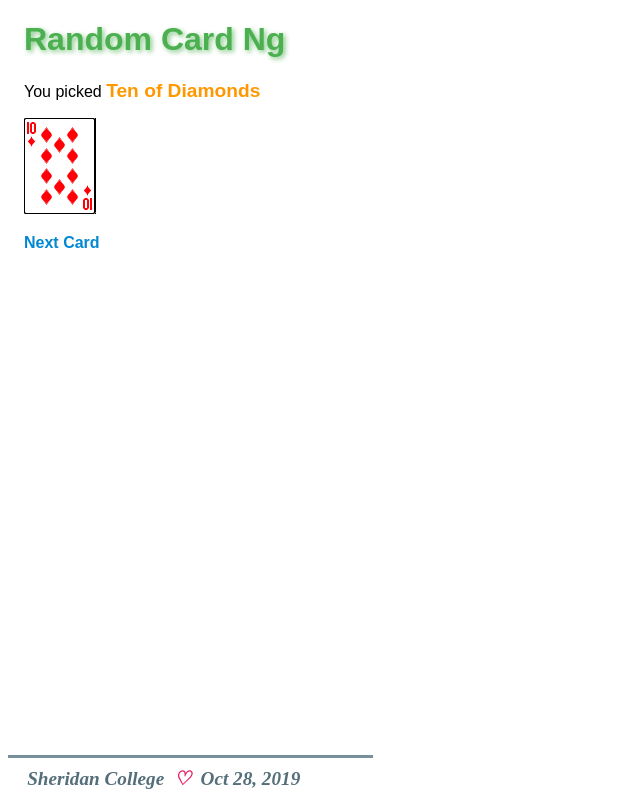
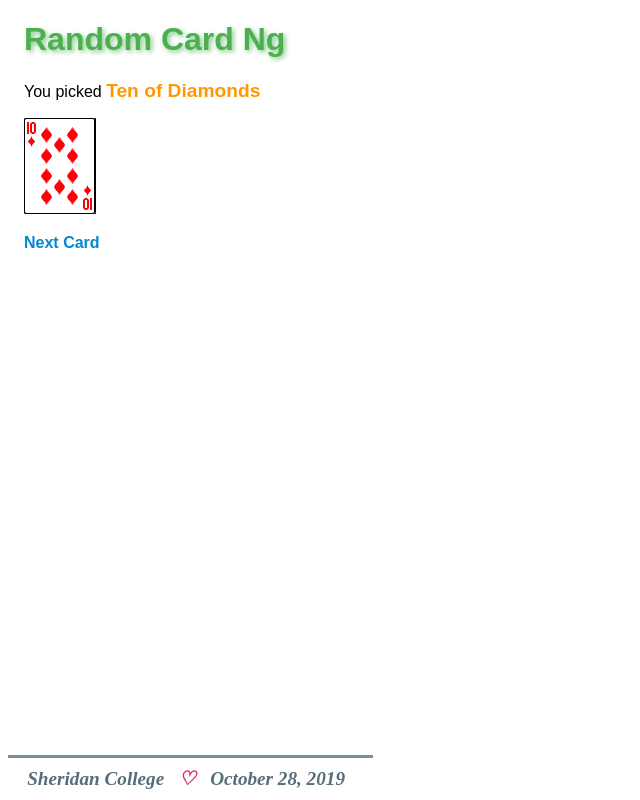
Before and after one commit to tetervak/RandCardNg, an Angular app: page / in a window 1280 px wide. Shown: the whole page, without its empty margins (0-640 px from the left). Built offline with nearby package versions, Linux system fonts and the light colour scheme.

Commit message:
optimized date in the footer

```diff
--- a/src/app/app.footer.component.html
+++ /dev/null
@@ -1 +0,0 @@
-<footer>Sheridan College&nbsp;&nbsp;<span class='hart'>&#9825;</span>&nbsp;&nbsp;{{date}}</footer>
--- a/src/app/app.footer.component.ts
+++ /dev/null
@@ -1,19 +0,0 @@
-import { Component } from '@angular/core';
-
-@Component({
-  selector: 'app-footer',
-  templateUrl: './app.footer.component.html',
-  styleUrls: ['./app.footer.component.css']
-})
-export class AppFooterComponent {
-  date: string;
-  constructor() {
-    const date = new Date();
-    const year = date.getFullYear();
-    const months
-      = ['Jan', 'Feb', 'Mar', 'Apr', 'May', 'Jun', 'Jul', 'Aug', 'Sep', 'Oct', 'Nov', 'Dec'];
-    const month = months[date.getMonth()];
-    const day = date.getDate();
-    this.date = `${month} ${day}, ${year}`;
-  }
-}
--- a/src/app/app.module.ts
+++ b/src/app/app.module.ts
@@ -2,11 +2,11 @@ import { BrowserModule } from '@angular/platform-browser';
 import { NgModule } from '@angular/core';
 
 import { AppComponent } from './app.component';
-import {AppFooterComponent} from './app.footer.component';
+import {FooterComponent} from './footer.component';
 
 @NgModule({
   declarations: [
-    AppComponent, AppFooterComponent
+    AppComponent, FooterComponent
   ],
   imports: [
     BrowserModule
--- /dev/null
+++ b/src/app/footer.component.html
@@ -0,0 +1,5 @@
+<footer>
+  Sheridan College&nbsp;&nbsp;
+  <span class='hart'>&#9825;</span>
+  &nbsp;&nbsp;{{today | date: 'longDate'}}
+</footer>
--- /dev/null
+++ b/src/app/footer.component.ts
@@ -0,0 +1,13 @@
+import { Component } from '@angular/core';
+
+@Component({
+  selector: 'app-footer',
+  templateUrl: './footer.component.html',
+  styleUrls: ['./footer.component.css']
+})
+export class FooterComponent {
+  today: Date;
+  constructor() {
+    this.today = new Date();
+  }
+}
```
Also changed, not shown: src/app/footer.component.css (renamed from src/app/app.footer.component.css).
